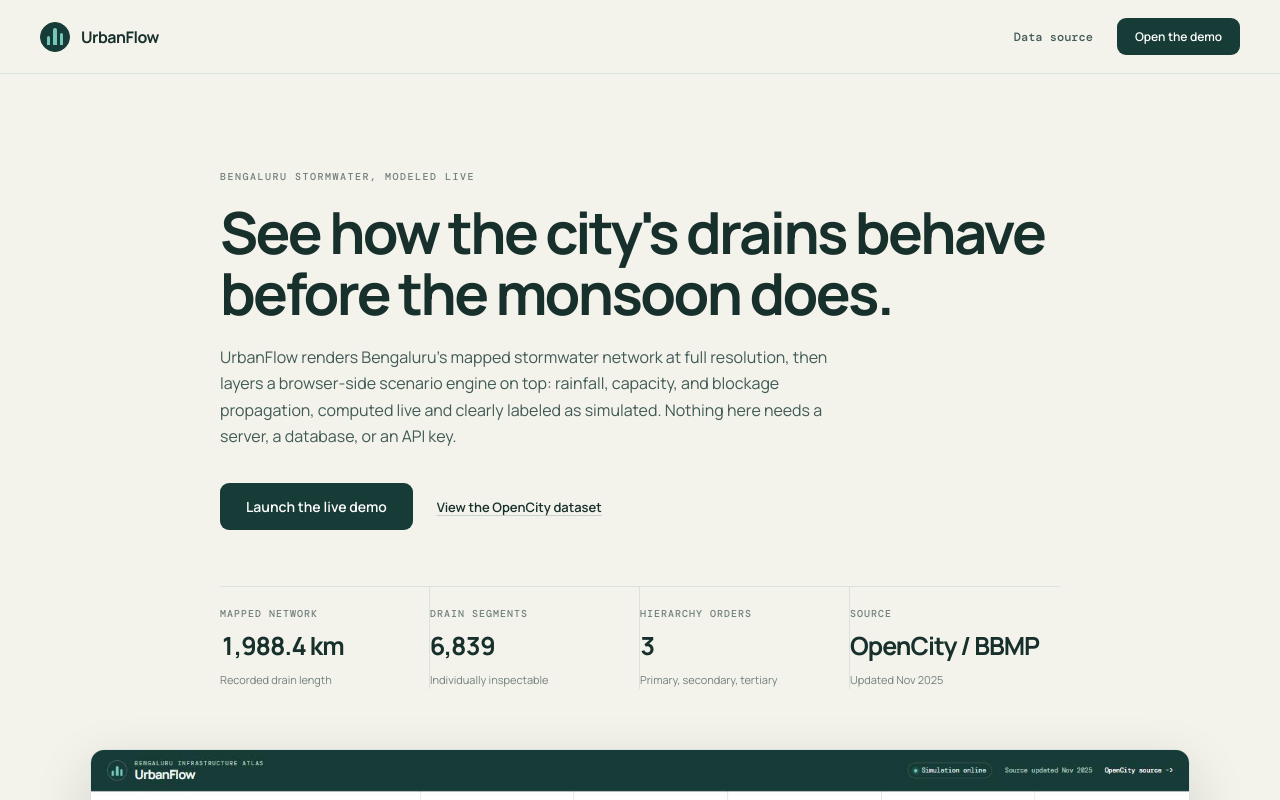
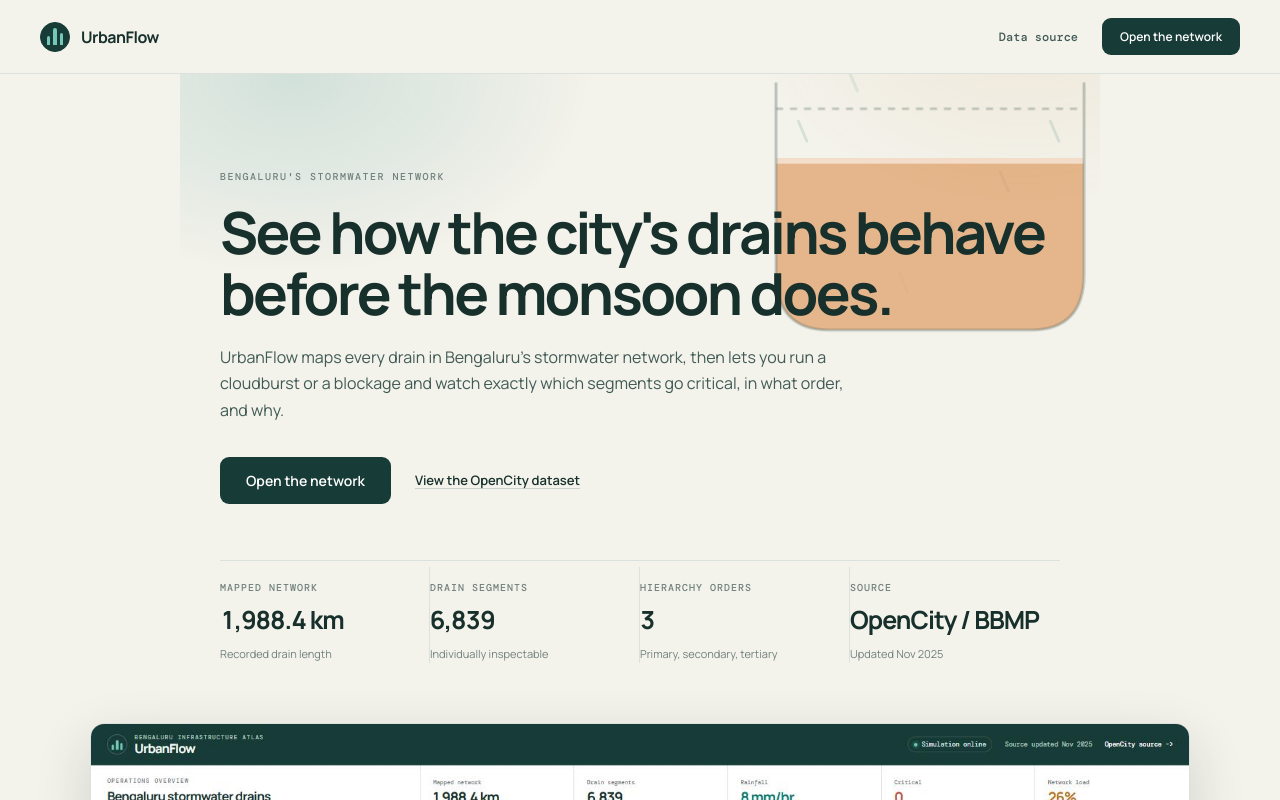
Before and after one commit to Sid110307/UrbanFlow, a React (Vite) app in the folder frontend/: page / in a window 1280 px wide. Built offline with nearby package versions, Linux system fonts and the light colour scheme.

Commit message:
updated landing page stuff

```diff
--- a/frontend/src/App.tsx
+++ b/frontend/src/App.tsx
@@ -190,9 +190,8 @@
           </div>
         </div>
         <div className="topbar-context">
-          <span className="live-pill">
-            <i />
-            {simulation.ready ? "Simulation online" : "Building network graph"}
+          <span className={`live-status${simulation.ready ? "" : " is-connecting"}`}>
+            {simulation.ready ? "Live" : "Connecting"}
           </span>
           <span className="updated">Source updated Nov 2025</span>
           <a href={metadata.sourceUrl} target="_blank" rel="noreferrer" className="source-link">
--- a/frontend/src/pages/Landing.tsx
+++ b/frontend/src/pages/Landing.tsx
@@ -40,12 +40,12 @@
   {
     tag: "02",
     title: "A live scenario engine",
-    body: "A Web Worker ticks the full network several times a second. Run the nominal monsoon baseline, a cloudburst storm cell, or inject a manual blockage and watch utilization propagate across the graph in real time.",
+    body: "Run the nominal monsoon baseline, a cloudburst, or inject a manual blockage, and watch utilization propagate across the whole network in real time.",
   },
   {
     tag: "03",
     title: "An on-device assistant",
-    body: "Flow Assist reads the live simulation snapshot directly. Ask what needs attention, compare two drains, list the worst segments, or explain the selected one, and it answers from real state, not a script.",
+    body: "Flow Assist answers directly from what the network is doing right now: what needs attention, how two drains compare, which segments are worst, or why the one you picked is at risk.",
   },
 ];
 
@@ -58,23 +58,23 @@
   {
     tag: "02",
     title: "Run a scenario",
-    body: "Switch between the baseline, a cloudburst, or a manually injected blockage. Utilization, water level, flow, and the propagation log update on every tick.",
+    body: "Switch between the baseline, a cloudburst, or a manually injected blockage. Utilization, water level, flow, and the propagation log update continuously.",
   },
   {
     tag: "03",
     title: "Ask Flow Assist",
-    body: "Type a question or tap a starter. Answers are computed from the current snapshot in your browser, with no server round-trip and no API key.",
+    body: "Type a question or tap a starter and get an answer immediately, grounded in exactly what the network is doing right now.",
   },
 ];
 
 const SCREENSHOTS = [
   {
     src: "/landing/drain-details.jpg",
-    caption: "Per-segment telemetry, capacity trend, and estimated upstream and downstream relationships.",
+    caption: "Per-segment telemetry, capacity trend, and upstream and downstream relationships.",
   },
   {
     src: "/landing/flow-assist.jpg",
-    caption: "Flow Assist answering a direct question from the live simulation snapshot.",
+    caption: "Flow Assist answering a direct question about the network.",
   },
 ];
 
@@ -195,27 +195,39 @@
   );
 }
 
+const FLOOD_CHANNEL_PATH =
+  "M40 14 L40 150 Q40 190 78 190 L222 190 Q260 190 260 150 L260 14";
+const FLOOD_RAIN_DROPS = [56, 92, 128, 164, 200, 236];
+
 function HeroAccent() {
   return (
-    <svg className="landing-hero-accent" viewBox="0 0 520 420" aria-hidden="true">
-      <path
-        className="accent-line accent-primary"
-        d="M10 40 C 120 40, 130 120, 220 130 S 360 200, 360 260 S 300 380, 420 400"
-        fill="none"
-      />
-      <path
-        className="accent-line accent-secondary"
-        d="M40 200 C 100 180, 160 230, 230 210 S 340 150, 430 170"
-        fill="none"
-      />
-      <path
-        className="accent-line accent-tertiary"
-        d="M80 340 C 150 320, 190 360, 260 330 S 380 280, 470 300"
-        fill="none"
-      />
-      <circle className="accent-dot" cx="420" cy="400" r="5" />
-      <circle className="accent-dot" cx="430" cy="170" r="4" />
-      <circle className="accent-dot" cx="470" cy="300" r="4" />
+    <svg className="landing-hero-accent" viewBox="0 0 300 220" aria-hidden="true">
+      <defs>
+        <clipPath id="flood-channel-clip">
+          <path d={`${FLOOD_CHANNEL_PATH} Z`} />
+        </clipPath>
+      </defs>
+
+      {FLOOD_RAIN_DROPS.map((x, index) => (
+        <line
+          key={x}
+          className="flood-rain"
+          x1={x}
+          y1="-10"
+          x2={x + 6}
+          y2="4"
+          style={{ animationDelay: `${index * 480}ms` }}
+        />
+      ))}
+
+      <line className="flood-threshold" x1="40" y1="32" x2="260" y2="32" />
+
+      <g clipPath="url(#flood-channel-clip)">
+        <rect className="flood-water" x="20" y="0" width="260" height="210" />
+        <rect className="flood-surface" x="20" y="0" width="260" height="4" />
+      </g>
+
+      <path className="flood-channel-outline" d={FLOOD_CHANNEL_PATH} fill="none" />
     </svg>
   );
 }
@@ -283,7 +295,7 @@
             Data source
           </a>
           <button type="button" className="landing-nav-cta" onClick={() => navigateTo("/app")}>
-            Open the demo
+            Open the network
           </button>
         </div>
       </header>
@@ -291,18 +303,17 @@
       <section className="landing-hero">
         <div className="landing-hero-glow" aria-hidden="true" />
         <HeroAccent />
-        <p className="eyebrow reveal is-visible">Bengaluru stormwater, modeled live</p>
+        <p className="eyebrow reveal is-visible">Bengaluru's stormwater network</p>
         <h1 className="reveal is-visible" style={revealStyle(80)}>
           See how the city&apos;s drains behave before the monsoon does.
         </h1>
         <p className="landing-hero-sub reveal is-visible" style={revealStyle(160)}>
-          UrbanFlow renders Bengaluru's mapped stormwater network at full resolution, then layers a
-          browser-side scenario engine on top: rainfall, capacity, and blockage propagation, computed
-          live and clearly labeled as simulated. Nothing here needs a server, a database, or an API key.
+          UrbanFlow maps every drain in Bengaluru's stormwater network, then lets you run a cloudburst
+          or a blockage and watch exactly which segments go critical, in what order, and why.
         </p>
         <div className="landing-hero-actions reveal is-visible" style={revealStyle(240)}>
           <button type="button" className="landing-cta-primary" onClick={() => navigateTo("/app")}>
-            Launch the live demo
+            Open the network
           </button>
           <a className="landing-cta-secondary" href={SOURCE_URL} target="_blank" rel="noreferrer">
             View the OpenCity dataset
@@ -343,34 +354,13 @@
           </Reveal>
           <Reveal delay={140}>
             <p>
-              UrbanFlow keeps the real network intact and adds the missing layer: a deterministic capacity
-              model per segment, a storm cell that ramps and moves, and a blockage that propagates pressure
-              through the graph the same way an obstruction would. Every simulated number is labeled as
-              such, next to the real geometry it sits on.
+              UrbanFlow adds that missing layer: a capacity model for every segment, a storm cell that
+              ramps and moves, and a blockage that propagates pressure through the network the way a
+              real obstruction would, so you can see where the pressure is building before it overflows.
             </p>
           </Reveal>
         </div>
       </section>
-
-      <Reveal as="section" className="landing-section landing-honest">
-        <p className="eyebrow">What is real, what is modeled</p>
-        <div className="landing-honest-grid">
-          <div>
-            <h3>Real</h3>
-            <p>
-              Drain geometry, hierarchy, recorded length, and source identifiers, published by BBMP
-              through OpenCity's public dataset and updated November 2025.
-            </p>
-          </div>
-          <div>
-            <h3>Modeled for this demo</h3>
-            <p>
-              Rainfall, water level, flow, capacity utilization, and blockage propagation, computed
-              deterministically in a browser Web Worker. Never presented as a flood forecast.
-            </p>
-          </div>
-        </div>
-      </Reveal>
 
       <section className="landing-section">
         <Reveal as="div">
@@ -416,19 +406,29 @@
         <p className="eyebrow">Ready when you are</p>
         <h2>Open the network and run a storm over Bengaluru.</h2>
         <button type="button" className="landing-cta-primary" onClick={() => navigateTo("/app")}>
-          Launch the live demo
+          Open the network
         </button>
       </Reveal>
 
       <footer className="landing-footer">
         <p>
-          Drain geometry, hierarchy, and recorded length are published by BBMP through{" "}
+          Drain geometry, hierarchy, and recorded length come from BBMP's public dataset via{" "}
           <a href={SOURCE_URL} target="_blank" rel="noreferrer">
-            OpenCity's Bengaluru stormwater drains dataset
+            OpenCity
           </a>
-          , updated November 2025, and used under its public domain license. Rainfall, capacity, water
-          level, flow, and incident data are deterministic demo telemetry, not a flood forecast.
+          , updated November 2025. Rainfall, capacity, and water level come from UrbanFlow's own
+          scenario engine.
         </p>
+        <div className="landing-footer-meta">
+          <span>&copy; 2026-Present Scuba Cats. All rights reserved.</span>
+          <img
+            className="landing-footer-egg"
+            src="/landing/scuba-cat.gif"
+            alt=""
+            aria-hidden="true"
+            loading="lazy"
+          />
+        </div>
       </footer>
     </div>
   );
--- a/frontend/src/styles.css
+++ b/frontend/src/styles.css
@@ -171,22 +171,14 @@
   font: 500 11px/1 "DM Mono", monospace;
 }
 
-.live-pill {
-  display: inline-flex;
-  align-items: center;
-  gap: 7px;
-  padding: 7px 10px;
-  color: #d5e6e1;
-  border: 1px solid rgba(255, 255, 255, 0.16);
-  border-radius: 999px;
-}
-
-.live-pill i {
-  width: 6px;
-  height: 6px;
-  background: #65d6b7;
-  border-radius: 50%;
-  box-shadow: 0 0 0 4px rgba(101, 214, 183, 0.12);
+.live-status {
+  color: #8fd9c4;
+  letter-spacing: 0.08em;
+  text-transform: uppercase;
+}
+
+.live-status.is-connecting {
+  color: #a9c4bd;
 }
 
 .updated {
@@ -1149,7 +1141,7 @@
   }
 
   .brand-lockup .eyebrow,
-  .live-pill {
+  .live-status {
     display: none;
   }
 
@@ -2249,12 +2241,18 @@
 }
 
 .landing-stat {
+  position: relative;
   padding: 20px 20px 0 0;
-  border-right: 1px solid var(--line);
-}
-
-.landing-stat:last-child {
-  border-right: 0;
+}
+
+.landing-stat:not(:last-child)::after {
+  position: absolute;
+  top: 6px;
+  right: 0;
+  bottom: 0;
+  width: 1px;
+  content: "";
+  background: var(--line);
 }
 
 .landing-stat span {
@@ -2329,40 +2327,6 @@
   line-height: 1.7;
 }
 
-.landing-honest {
-  background: var(--paper);
-  border: 1px solid var(--line);
-  border-radius: 16px;
-}
-
-.landing-honest-grid {
-  display: grid;
-  grid-template-columns: repeat(2, 1fr);
-  gap: 32px;
-  margin-top: 8px;
-}
-
-.landing-honest-grid h3 {
-  margin: 0 0 10px;
-  font-size: 15px;
-  letter-spacing: -0.02em;
-}
-
-.landing-honest-grid div:first-child h3 {
-  color: var(--primary);
-}
-
-.landing-honest-grid div:last-child h3 {
-  color: #c47a20;
-}
-
-.landing-honest-grid p {
-  margin: 0;
-  color: var(--ink-soft);
-  font-size: 14px;
-  line-height: 1.65;
-}
-
 .landing-feature-grid {
   display: grid;
   grid-template-columns: repeat(3, 1fr);
@@ -2502,15 +2466,31 @@
   color: var(--ink-soft);
 }
 
+.landing-footer-meta {
+  display: flex;
+  align-items: center;
+  gap: 8px;
+  margin-top: 14px;
+  color: var(--muted);
+  font: 500 11px/1 "DM Mono", monospace;
+}
+
+.landing-footer-egg {
+  width: 20px;
+  height: 20px;
+  border-radius: 4px;
+  object-fit: cover;
+}
+
 @media (max-width: 820px) {
   .landing-nav { padding: 14px 20px; }
   .landing-nav-links { gap: 12px; }
   .landing-hero { padding: 56px 20px 40px; }
   .landing-stats { grid-template-columns: repeat(2, 1fr); }
-  .landing-stat { padding-bottom: 16px; border-right: 0; border-bottom: 1px solid var(--line); }
+  .landing-stat { padding-bottom: 16px; border-bottom: 1px solid var(--line); }
+  .landing-stat::after { display: none; }
   .landing-section { padding: 48px 20px; }
   .landing-twocol { grid-template-columns: 1fr; gap: 20px; }
-  .landing-honest-grid { grid-template-columns: 1fr; }
   .landing-feature-grid { grid-template-columns: 1fr; }
   .landing-step { grid-template-columns: 40px 1fr; gap: 14px; }
   .landing-gallery { padding: 10px 20px 56px; }
@@ -2587,6 +2567,7 @@
 
 .landing-hero {
   position: relative;
+  isolation: isolate;
   overflow: hidden;
 }
 
@@ -2608,43 +2589,68 @@
 
 .landing-hero-accent {
   position: absolute;
-  top: -30px;
-  right: -60px;
+  top: -10px;
+  right: -40px;
   z-index: -1;
-  width: min(560px, 60vw);
+  width: min(420px, 52vw);
   height: auto;
-  opacity: 0.8;
-}
-
-.accent-line {
-  fill: none;
-  stroke-width: 2.4;
+  opacity: 0.9;
+}
+
+.flood-channel-outline {
+  stroke: var(--ink-soft);
+  stroke-width: 2;
   stroke-linecap: round;
-  stroke-dasharray: 900;
-  stroke-dashoffset: 900;
-  animation: landing-draw-line 2.2s cubic-bezier(0.16, 1, 0.3, 1) forwards;
-}
-
-.accent-primary { stroke: rgba(8, 127, 117, 0.55); animation-delay: 120ms; }
-.accent-secondary { stroke: rgba(224, 151, 60, 0.45); animation-delay: 320ms; }
-.accent-tertiary { stroke: rgba(121, 168, 158, 0.55); animation-delay: 520ms; }
-
-@keyframes landing-draw-line {
-  to { stroke-dashoffset: 0; }
-}
-
-.accent-dot {
-  fill: var(--primary);
+  stroke-linejoin: round;
+  opacity: 0.35;
+}
+
+.flood-threshold {
+  stroke: var(--ink-soft);
+  stroke-width: 1.5;
+  stroke-dasharray: 5 5;
+  opacity: 0.35;
+}
+
+.flood-water {
+  fill: rgba(8, 127, 117, 0.55);
+  animation: flood-level 9s cubic-bezier(0.45, 0, 0.55, 1) infinite,
+    flood-color 9s ease infinite;
+}
+
+.flood-surface {
+  fill: rgba(255, 255, 255, 0.55);
+  animation: flood-level 9s cubic-bezier(0.45, 0, 0.55, 1) infinite;
+}
+
+@keyframes flood-level {
+  0%, 38% { transform: translateY(132px); }
+  58% { transform: translateY(70px); }
+  74% { transform: translateY(24px); }
+  90% { transform: translateY(96px); }
+  100% { transform: translateY(132px); }
+}
+
+@keyframes flood-color {
+  0%, 38% { fill: rgba(8, 127, 117, 0.55); }
+  58% { fill: rgba(224, 151, 60, 0.6); }
+  74% { fill: rgba(196, 66, 54, 0.62); }
+  90%, 100% { fill: rgba(8, 127, 117, 0.55); }
+}
+
+.flood-rain {
+  stroke: rgba(121, 168, 158, 0.55);
+  stroke-width: 2;
+  stroke-linecap: round;
   opacity: 0;
-  transform-box: fill-box;
-  transform-origin: center;
-  animation: landing-dot-in 400ms ease forwards;
-  animation-delay: 2.2s;
-}
-
-@keyframes landing-dot-in {
-  from { opacity: 0; transform: scale(0); }
-  to { opacity: 0.85; transform: scale(1); }
+  animation: flood-rain-fall 2.4s linear infinite;
+}
+
+@keyframes flood-rain-fall {
+  0% { transform: translateY(0); opacity: 0; }
+  12% { opacity: 0.55; }
+  70% { opacity: 0.3; }
+  100% { transform: translateY(180px); opacity: 0; }
 }
 
 .landing-cta-primary,
```
Also changed, not shown: frontend/public/landing/scuba-cat.gif (added).
